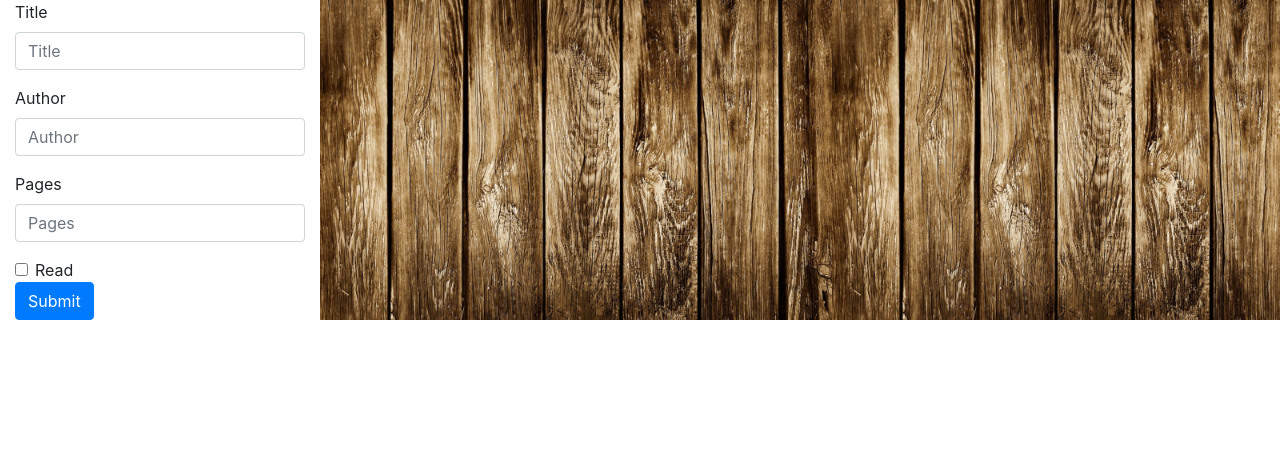
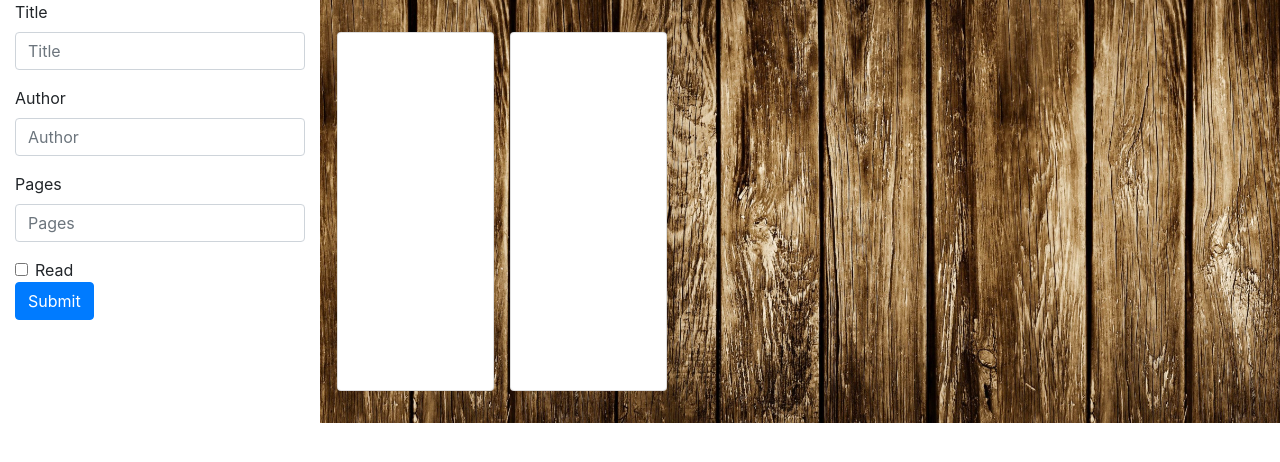
Before and after one commit to alissonperes/mv_library, a plain HTML site: page index.html in a window 1280 px wide. Drawn offline with nearby package versions, Linux system fonts and the light colour scheme; a web font is replaced by a local one.

Commit message:
Add render function to book.js

```diff
--- a/index.html
+++ b/index.html
@@ -69,6 +69,6 @@
         </div>
       </div>
     </div>
-    <script type="text/javascript" src="./scripts/library.js"></script>
+    <script type="text/javascript" src="./scripts/book.js"></script>
   </body>
 </html>
--- a/scripts/book.js
+++ b/scripts/book.js
@@ -13,5 +13,29 @@ function addBookToLibrary(author, title, pages, read) {
 }
 
 addBookToLibrary("C.S. Lewis", "Narnia", 200, false);
-addBookToLibrary('Isaac Asmiov', 'I, Robot', 50, false);
-console.log(myLibrary);
+addBookToLibrary("Isaac Asmiov", "I, Robot", 50, false);
+
+let render = function(template, node) {
+  node.innerHTML += template;
+};
+
+let shelf = document.getElementById("shelf");
+
+for (var i = 0; i < myLibrary.length; i++) {
+  let newBook = `<div
+    class="col-sm-2 d-flex align-items-stretch card book text-white m-2"
+  >
+    <div
+      class="card-body text-center d-flex flex-column justify-content-between"
+    >
+      <h5 class="card-title col">${myLibrary[i].title}</h5>
+      <p class="card-text">by</p>
+      <p class="card-text">${myLibrary[i].author}</p>
+      <p class="card-text">${myLibrary[i].pages} pages</p>
+      <p class="card-text">${
+        myLibrary[i].read ? "Already read" : "Not read yet"
+      }</p>
+    </div>
+  </div>`;
+  render(newBook, shelf);
+}
```
